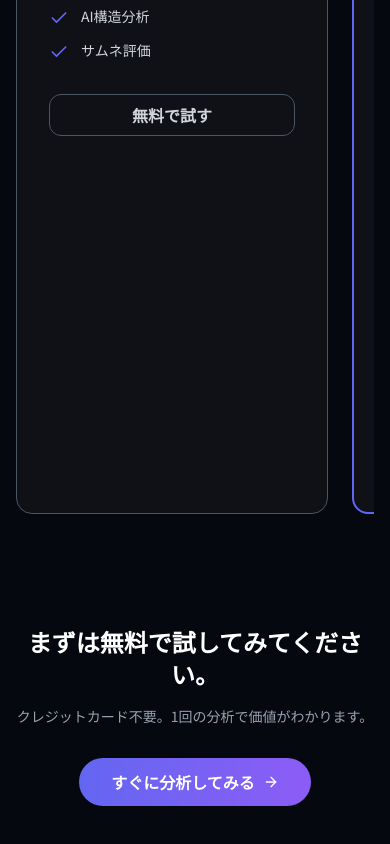
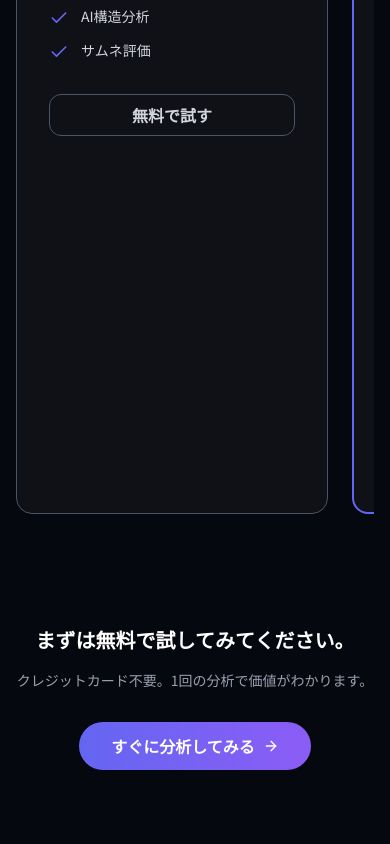
Before and after one commit to akariHasegawa/YT-analysis-tool, a Next.js app: page / in a window 390 px wide. Shown: the part 1044-1888 px from the top of the page. After the commit the page ends 1854 px from the top, so only its background shows below. Built offline with nearby package versions, Linux system fonts and the light colour scheme.

Commit message:
fix: prevent FooterCTA text wrapping on mobile
Reduce font size and add 'whitespace-nowrap' for mobile display.

```diff
--- a/components/footer-cta.tsx
+++ b/components/footer-cta.tsx
@@ -9,7 +9,7 @@ interface FooterCTAProps {
 export function FooterCTA({ onGetStarted }: FooterCTAProps) {
   return (
     <section className="flex flex-col items-center justify-center px-4 py-10 sm:py-16 text-center">
-      <h2 className="font-display text-2xl font-bold text-white sm:text-3xl">
+      <h2 className="font-display whitespace-nowrap text-xl font-bold text-white sm:text-3xl">
         まずは無料で試してみてください。
       </h2>
       <p className="mt-4 text-sm text-gray-400 sm:text-base">
```
